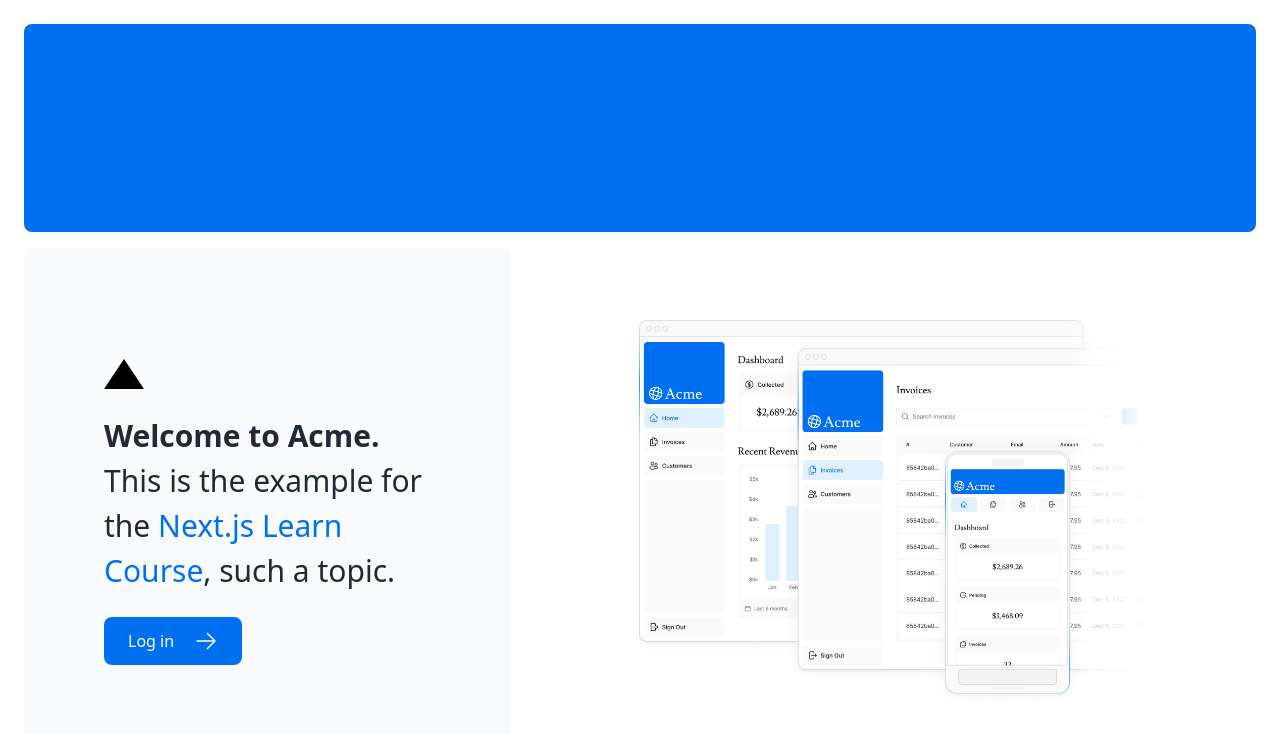
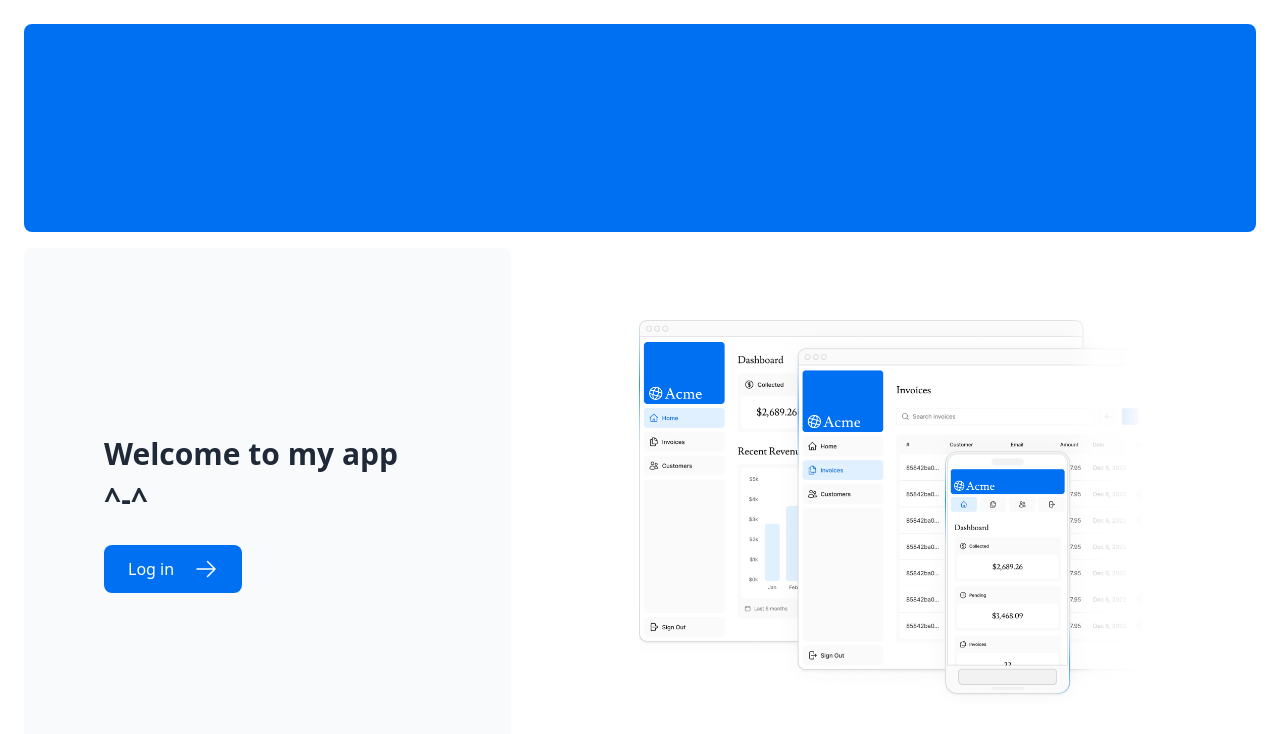
Before and after one commit to Matiasdevv/nextjs-dashboard, a Next.js app: page / in a window 1280 px wide. Shown: the top 734 px of the page. Built offline with nearby package versions, Linux system fonts and the light colour scheme.

Commit message:
customizing app

```diff
--- a/app/page.tsx
+++ b/app/page.tsx
@@ -9,17 +9,10 @@ export default function Page() {
         {/* <AcmeLogo /> */}
       </div>
       <div className="mt-4 flex grow flex-col gap-4 md:flex-row">
+
         <div className="flex flex-col justify-center gap-6 rounded-lg bg-gray-50 px-6 py-10 md:w-2/5 md:px-20">
-         <div
-          className="h-0 w-0 border-b-[30px] border-l-[20px] border-r-[20px] border-b-black border-l-transparent border-r-transparent"
-        />
-
           <p className={`text-xl text-gray-800 md:text-3xl md:leading-normal`}>
-            <strong>Welcome to Acme.</strong> This is the example for the{' '}
-            <Link href="https://nextjs.org/learn/" className="text-blue-500">
-              Next.js Learn Course
-            </Link>
-            , such a topic.
+            <strong>Welcome to my app ^-^</strong>
           </p>
           <Link
             href="/login"
@@ -28,8 +21,6 @@ export default function Page() {
             <span>Log in</span> <ArrowRightIcon className="w-5 md:w-6" />
           </Link>
         </div>
-
-
 
         <div className="flex items-center justify-center p-6 md:w-3/5 md:px-28 md:py-12">
           <Image
```
